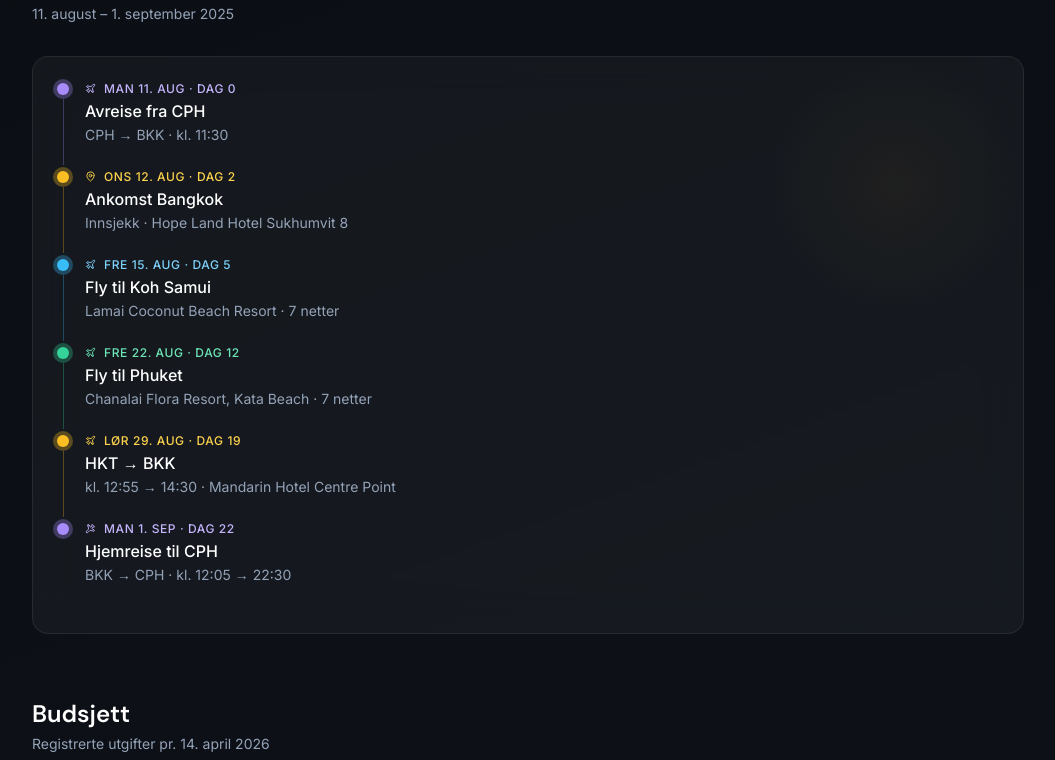
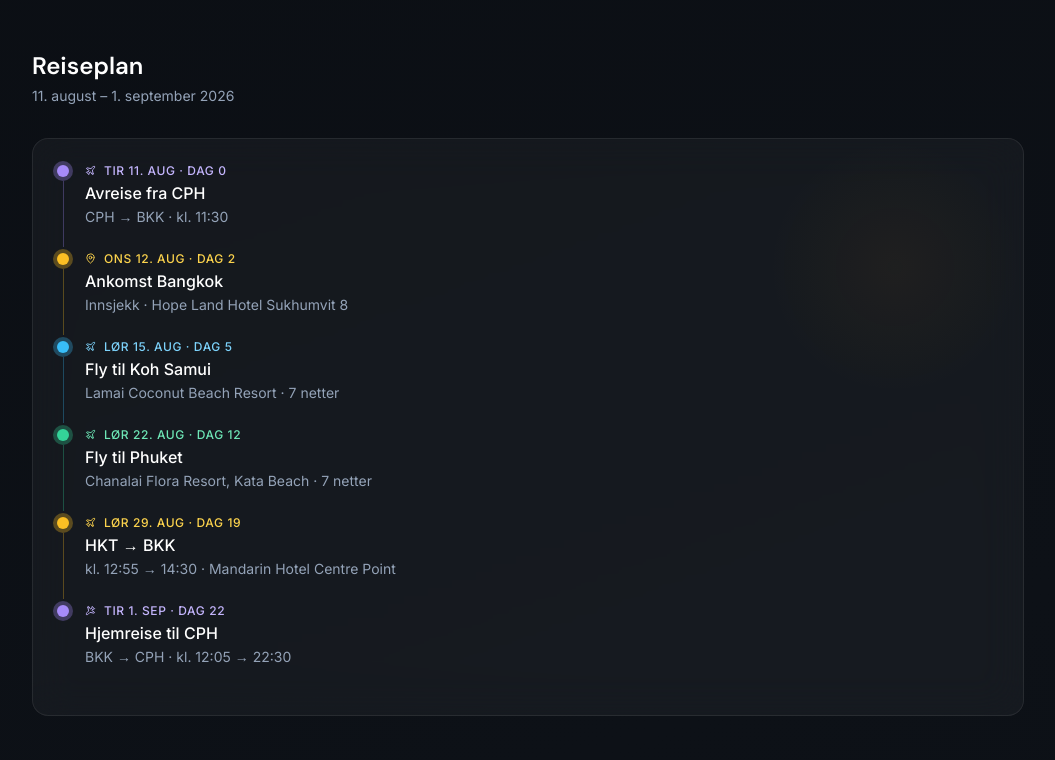
Before and after one commit to kevinha98/reiser, a React (Vite) app: page / in a window 1280 px wide. Shown: the part 860-1620 px from the top of the page, without its empty margins (112-1167 px from the left). Built offline with nearby package versions, Linux system fonts and the light colour scheme.

Commit message:
Oppdater til 2026: datoer, ukedager, titler og localStorage-versjon

```diff
--- a/index.html
+++ b/index.html
@@ -4,7 +4,7 @@
     <meta charset="UTF-8" />
     <link rel="icon" type="image/svg+xml" href="/favicon.svg" />
     <meta name="viewport" content="width=device-width, initial-scale=1.0" />
-    <title>Min Ferie — Thailand 2025</title>
+    <title>Min Ferie — Thailand 2026</title>
     <link rel="preconnect" href="https://fonts.googleapis.com" />
     <link rel="preconnect" href="https://fonts.gstatic.com" crossorigin />
     <link href="https://fonts.googleapis.com/css2?family=DM+Sans:ital,opsz,wght@0,9..40,300;0,9..40,400;0,9..40,500;0,9..40,600;0,9..40,700;1,9..40,400&family=Inter:wght@300;400;500;600&display=swap" rel="stylesheet" />
--- a/src/App.tsx
+++ b/src/App.tsx
@@ -28,7 +28,7 @@ export default function App() {
         </main>
 
         <footer className="pb-16 text-center">
-          <p className="text-slate-700 text-xs">Min Ferie · Thailand 2025 · Kevin & Hilde</p>
+          <p className="text-slate-700 text-xs">Min Ferie · Thailand 2026 · Kevin & Hilde</p>
         </footer>
       </div>
     </div>
--- a/src/components/Budsjett.tsx
+++ b/src/components/Budsjett.tsx
@@ -35,7 +35,7 @@ export function Budsjett() {
           style={{ fontFamily: "'DM Sans', sans-serif", fontWeight: 600 }}>
           Budsjett
         </h2>
-        <p className="text-slate-400 text-sm">Registrerte utgifter pr. 14. april 2026</p>
+        <p className="text-slate-400 text-sm">Registrerte utgifter pr. 14. april 2026 (for 2026-turen)</p>
       </motion.div>
 
       {/* Summary cards */}
--- a/src/components/Header.tsx
+++ b/src/components/Header.tsx
@@ -79,7 +79,7 @@ export function Header() {
           className="inline-flex items-center gap-2 glass-gold rounded-full px-4 py-1.5 mb-6"
         >
           <MapPin size={13} className="text-amber-400" />
-          <span className="text-xs text-amber-300 font-medium tracking-wide uppercase">Thailand 2025</span>
+          <span className="text-xs text-amber-300 font-medium tracking-wide uppercase">Thailand 2026</span>
         </motion.div>
 
         {/* Title */}
@@ -99,7 +99,7 @@ export function Header() {
           transition={{ duration: 0.6, delay: 0.2 }}
           className="text-slate-400 text-sm sm:text-base mb-10 max-w-lg mx-auto"
         >
-          {REISEDATOER.avreiseFly} · {REISEDATOER.totaltNetter} netter
+          {REISEDATOER.avreiseFly} · {REISEDATOER.totaltNetter} netter · 2026
         </motion.p>
 
         {/* Countdown or travelling indicator */}
--- a/src/components/Sjekkliste.tsx
+++ b/src/components/Sjekkliste.tsx
@@ -4,7 +4,7 @@ import { CheckCircle2, Circle, Plus, Trash2, RotateCcw } from 'lucide-react'
 import type { SjekklisteElement } from '../data'
 import { STANDARD_SJEKKLISTE } from '../data'
 
-const STORAGE_KEY = 'min-ferie-sjekkliste-v1'
+const STORAGE_KEY = 'min-ferie-sjekkliste-v2'
 
 function lastFraStorage(): SjekklisteElement[] {
   try {
--- a/src/components/Tidslinje.tsx
+++ b/src/components/Tidslinje.tsx
@@ -12,7 +12,7 @@ interface ReiseEvent {
 
 const TIDSLINJE: ReiseEvent[] = [
   {
-    dato: 'Man 11. aug',
+    dato: 'Tir 11. aug',
     dagNr: 0,
     tittel: 'Avreise fra CPH',
     undertittel: 'CPH → BKK · kl. 11:30',
@@ -28,7 +28,7 @@ const TIDSLINJE: ReiseEvent[] = [
     farge: 'gold',
   },
   {
-    dato: 'Fre 15. aug',
+    dato: 'Lør 15. aug',
     dagNr: 5,
     tittel: 'Fly til Koh Samui',
     undertittel: 'Lamai Coconut Beach Resort · 7 netter',
@@ -36,7 +36,7 @@ const TIDSLINJE: ReiseEvent[] = [
     farge: 'ocean',
   },
   {
-    dato: 'Fre 22. aug',
+    dato: 'Lør 22. aug',
     dagNr: 12,
     tittel: 'Fly til Phuket',
     undertittel: 'Chanalai Flora Resort, Kata Beach · 7 netter',
@@ -52,7 +52,7 @@ const TIDSLINJE: ReiseEvent[] = [
     farge: 'gold',
   },
   {
-    dato: 'Man 1. sep',
+    dato: 'Tir 1. sep',
     dagNr: 22,
     tittel: 'Hjemreise til CPH',
     undertittel: 'BKK → CPH · kl. 12:05 → 22:30',
@@ -102,7 +102,7 @@ export function Tidslinje() {
           style={{ fontFamily: "'DM Sans', sans-serif", fontWeight: 600 }}>
           Reiseplan
         </h2>
-        <p className="text-slate-400 text-sm">11. august – 1. september 2025</p>
+        <p className="text-slate-400 text-sm">11. august – 1. september 2026</p>
       </motion.div>
 
       <div className="glass rounded-2xl p-6 relative overflow-hidden">
--- a/src/data.ts
+++ b/src/data.ts
@@ -1,4 +1,4 @@
-// ─── Thailand 2025 — Reisedata ───────────────────────────────────────────────
+// ─── Thailand 2026 — Reisedata ───────────────────────────────────────────────
 
 export interface Destinasjon {
   id: string
@@ -38,8 +38,8 @@ export interface SjekklisteElement {
 // ─── Reisedatoer ──────────────────────────────────────────────────────────────
 
 export const REISEDATOER = {
-  avreiseDato: '2025-08-11',   // mandag
-  hjemkomstDato: '2025-09-01', // mandag
+  avreiseDato: '2026-08-11',   // tirsdag
+  hjemkomstDato: '2026-09-01', // tirsdag
   avreiseFly: 'CPH → BKK • 11. aug kl. 11:30 → 12. aug kl. 09:30',
   hjemkomstFly: 'BKK → CPH • 1. sep kl. 12:05 → 22:30',
   totaltNetter: 20,
@@ -52,8 +52,8 @@ export const DESTINASJONER: Destinasjon[] = [
     id: 'bangkok-1',
     navn: 'Bangkok',
     periode: '12.–15. aug',
-    datoFra: '2025-08-12',
-    datoTil: '2025-08-15',
+    datoFra: '2026-08-12',
+    datoTil: '2026-08-15',
     netter: 3,
     hotell: 'Hope Land Hotel Sukhumvit 8',
     farge: 'gold',
@@ -64,8 +64,8 @@ export const DESTINASJONER: Destinasjon[] = [
     id: 'koh-samui',
     navn: 'Koh Samui',
     periode: '15.–22. aug',
-    datoFra: '2025-08-15',
-    datoTil: '2025-08-22',
+    datoFra: '2026-08-15',
+    datoTil: '2026-08-22',
     netter: 7,
     hotell: 'Lamai Coconut Beach Resort',
     farge: 'ocean',
@@ -76,8 +76,8 @@ export const DESTINASJONER: Destinasjon[] = [
     id: 'phuket',
     navn: 'Phuket',
     periode: '22.–29. aug',
-    datoFra: '2025-08-22',
-    datoTil: '2025-08-29',
+    datoFra: '2026-08-22',
+    datoTil: '2026-08-29',
     netter: 7,
     hotell: 'Chanalai Flora Resort, Kata Beach',
     farge: 'jungle',
@@ -88,8 +88,8 @@ export const DESTINASJONER: Destinasjon[] = [
     id: 'bangkok-2',
     navn: 'Bangkok II',
     periode: '29. aug – 1. sep',
-    datoFra: '2025-08-29',
-    datoTil: '2025-09-01',
+    datoFra: '2026-08-29',
+    datoTil: '2026-09-01',
     netter: 3,
     hotell: 'Mandarin Hotel, Managed by Centre Point',
     farge: 'gold',
```
